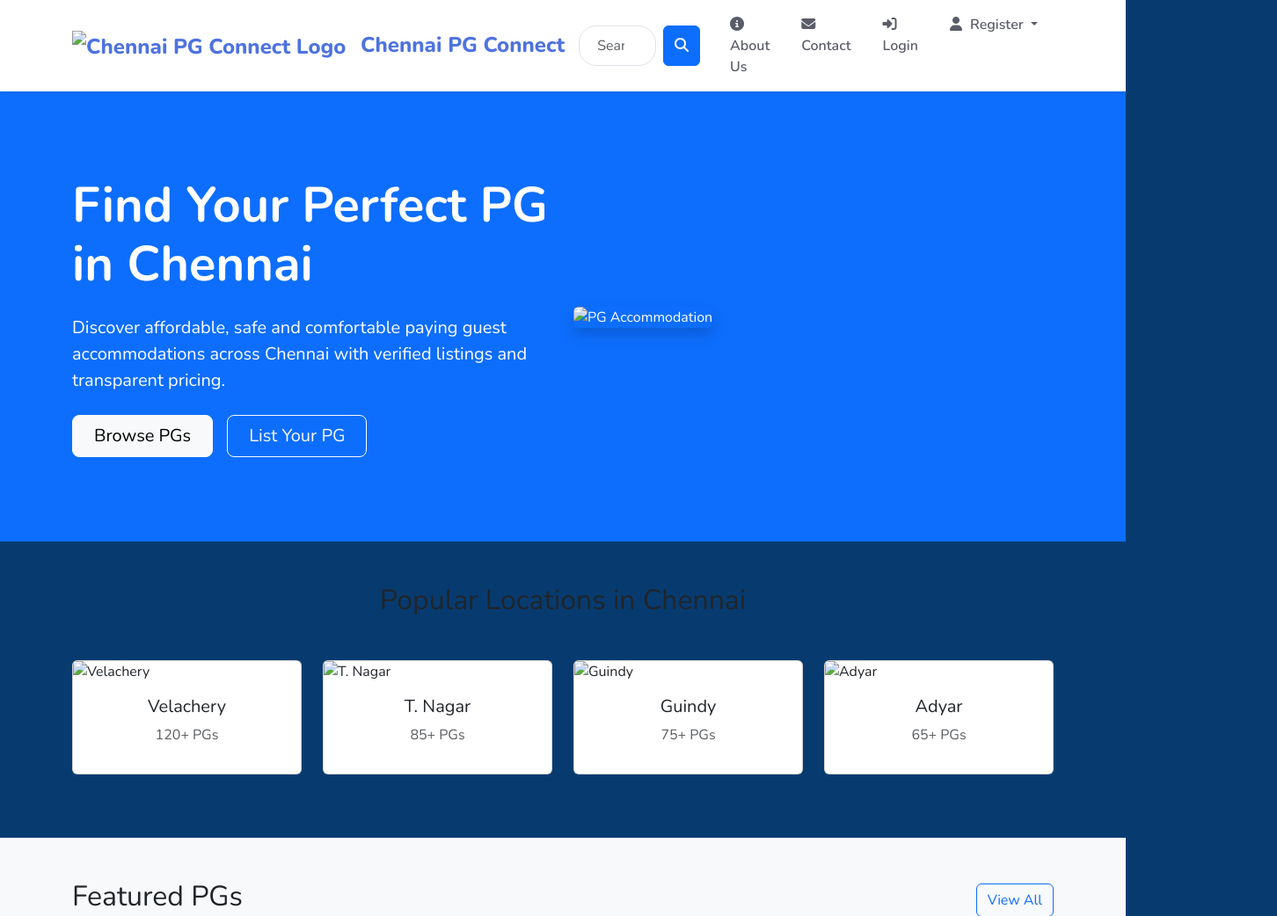
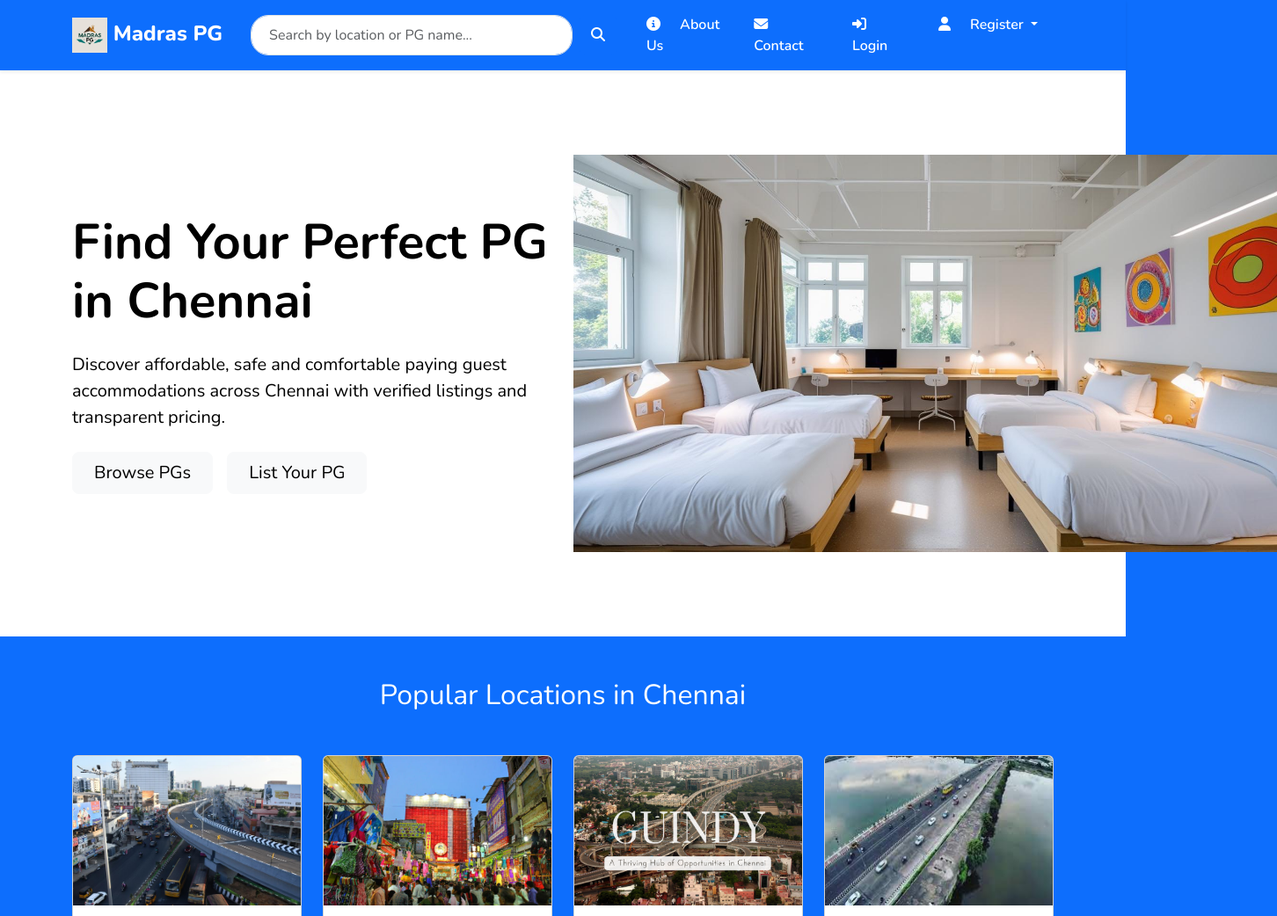
Before and after one commit to Sathish0703/Madras_PG, a plain HTML site: page First_project/index.html in a window 1280 px wide. Shown: the top 1042 px of the page at 88% size, 1452 px wide, since content can reach past the window. Drawn offline with nearby package versions, Linux system fonts and the light colour scheme.

Commit message:
done some changes in navbar colors

```diff
--- a/First_project/index.html
+++ b/First_project/index.html
@@ -3,7 +3,7 @@
 <head>
     <meta charset="UTF-8">
     <meta name="viewport" content="width=device-width, initial-scale=1.0">
-    <title>Chennai PG Connect - Find Your Perfect PG Accommodation</title>
+    <title>Madras PG - Find Your Perfect PG Accommodation</title>
     <!-- Bootstrap CSS -->
     <link href="https://cdn.jsdelivr.net/npm/bootstrap@5.3.0/dist/css/bootstrap.min.css" rel="stylesheet">
     <!-- Font Awesome -->
@@ -15,11 +15,11 @@
 </head>
 <body>
     <!-- Navbar -->
-    <nav class="navbar navbar-expand-lg navbar-light bg-white shadow-sm">
+    <nav class="navbar navbar-expand-lg navbar-light bg-primary shadow-sm">
         <div class="container">
             <a class="navbar-brand" href="index.html">
-                <img src="assets/logo.png" alt="Chennai PG Connect Logo">
-                Chennai PG Connect
+                <img src="assets/logo.png" alt="Madras PG">
+                Madras PG
             </a>
             <button class="navbar-toggler" type="button" data-bs-toggle="collapse" data-bs-target="#navbarNav">
                 <span class="navbar-toggler-icon"></span>
@@ -56,7 +56,7 @@
     </nav>
 
     <!-- Hero Section -->
-    <section class="hero-section bg-primary text-white py-5">
+    <section class="hero-section bg-white text-black py-5">
         <div class="container py-5">
             <div class="row align-items-center">
                 <div class="col-lg-6">
@@ -64,11 +64,11 @@
                     <p class="lead mb-4">Discover affordable, safe and comfortable paying guest accommodations across Chennai with verified listings and transparent pricing.</p>
                     <div class="d-flex gap-3">
                         <a href="listings.html" class="btn btn-light btn-lg px-4">Browse PGs</a>
-                        <a href="login.html?type=owner" class="btn btn-outline-light btn-lg px-4">List Your PG</a>
+                        <a href="login.html?type=owner" class="btn btn-light btn-lg px-4">List Your PG</a>
                     </div>
                 </div>
                 <div class="col-lg-6">
-                    <img src="assets/hero-image.jpg" alt="PG Accommodation" class="img-fluid rounded shadow">
+                    <img src="assets/hero-image.jpg" alt="PG Accommodation" width="800px">
                 </div>
             </div>
         </div>
@@ -77,11 +77,11 @@
     <!-- Popular Locations -->
     <section class="py-5">
         <div class="container">
-            <h2 class="text-center mb-5">Popular Locations in Chennai</h2>
+            <h2 class="text-center text-white mb-5">Popular Locations in Chennai</h2>
             <div class="row">
                 <div class="col-md-3 col-6 mb-4">
                     <a href="listings.html?location=velachery" class="card location-card text-decoration-none">
-                        <img src="assets/velachery.jpg" class="card-img-top" alt="Velachery">
+                        <img src="assets/velachery.jpg" width="50px" height="170px" class="card-img-top" alt="Velachery">
                         <div class="card-body text-center">
                             <h5 class="card-title">Velachery</h5>
                             <p class="text-muted">120+ PGs</p>
@@ -90,7 +90,7 @@
                 </div>
                 <div class="col-md-3 col-6 mb-4">
                     <a href="listings.html?location=t-nagar" class="card location-card text-decoration-none">
-                        <img src="assets/t-nagar.jpg" class="card-img-top" alt="T. Nagar">
+                        <img src="assets/t-nagar.jpg" width="50px" height="170px" class="card-img-top" alt="T. Nagar">
                         <div class="card-body text-center">
                             <h5 class="card-title">T. Nagar</h5>
                             <p class="text-muted">85+ PGs</p>
@@ -99,7 +99,7 @@
                 </div>
                 <div class="col-md-3 col-6 mb-4">
                     <a href="listings.html?location=guindy" class="card location-card text-decoration-none">
-                        <img src="assets/guindy.jpg" class="card-img-top" alt="Guindy">
+                        <img src="assets/guindy.jpg" width="50px" height="170px" class="card-img-top" alt="Guindy">
                         <div class="card-body text-center">
                             <h5 class="card-title">Guindy</h5>
                             <p class="text-muted">75+ PGs</p>
@@ -108,7 +108,7 @@
                 </div>
                 <div class="col-md-3 col-6 mb-4">
                     <a href="listings.html?location=adyar" class="card location-card text-decoration-none">
-                        <img src="assets/adyar.jpg" class="card-img-top" alt="Adyar">
+                        <img src="assets/adyar.jpg" width="50px" height="170px" class="card-img-top" alt="Adyar">
                         <div class="card-body text-center">
                             <h5 class="card-title">Adyar</h5>
                             <p class="text-muted">65+ PGs</p>
@@ -201,7 +201,7 @@
     <!-- How It Works -->
     <section class="py-5">
         <div class="container">
-            <h2 class="text-center mb-5">How Chennai PG Connect Works</h2>
+            <h2 class="text-center mb-5">How Madras PG Works</h2>
             <div class="row text-center">
                 <div class="col-md-4 mb-4">
                     <div class="p-4 rounded-circle bg-primary text-white d-inline-flex align-items-center justify-content-center" style="width: 100px; height: 100px;">
@@ -289,7 +289,7 @@
                                 <i class="fas fa-star text-warning"></i>
                                 <i class="fas fa-star-half-alt text-warning"></i>
                             </div>
-                            <p class="card-text">"Moving to Chennai was stressful, but Chennai PG Connect made finding accommodation so much easier. Great service!"</p>
+                            <p class="card-text">"Moving to Chennai was stressful, but Madras PG made finding accommodation so much easier. Great service!"</p>
                         </div>
                         <div class="card-footer bg-transparent">
                             <div class="d-flex align-items-center">
@@ -323,7 +323,7 @@
         <div class="container py-5">
             <div class="row">
                 <div class="col-lg-4 mb-4">
-                    <h5 class="text-white mb-4">Chennai PG Connect</h5>
+                    <h5 class="text-white mb-4">Madras PG</h5>
                     <p>Your trusted platform to find and list PG accommodations in Chennai. We connect seekers with verified PG providers across the city.</p>
                     <div class="social-icons">
                         <a href="#"><i class="fab fa-facebook-f"></i></a>
@@ -359,14 +359,14 @@
                             <button class="btn btn-light" type="submit">Subscribe</button>
                         </div>
                     </form>
-                    <p><i class="fas fa-phone-alt me-2"></i> +91 9876543210</p>
-                    <p><i class="fas fa-envelope me-2"></i> info@chennaipgconnect.com</p>
+                    <p><i class="fas fa-phone-alt me-2"></i> +91 8825719704</p>
+                    <p><i class="fas fa-envelope me-2"></i> info@MadrasPG.com</p>
                 </div>
             </div>
             <hr class="bg-light">
             <div class="row">
                 <div class="col-md-6 text-center text-md-start">
-                    <p class="mb-0">&copy; 2023 Chennai PG Connect. All rights reserved.</p>
+                    <p class="mb-0">&copy; 2025 Madras PG. All rights reserved.</p>
                 </div>
                 <div class="col-md-6 text-center text-md-end">
                     <a href="terms.html" class="footer-links me-3">Terms of Service</a>
--- a/First_project/style.css
+++ b/First_project/style.css
@@ -1,14 +1,14 @@
 :root {
-    --primary-color: #4e73df;
-    --secondary-color: #f8f9fc;
+    --primary-color: #ffffff;
+    --secondary-color: #ffffff;
     --accent-color: #2e59d9;
-    --dark-color: #5a5c69;
+    --dark-color: #000000;
     --light-color: #ffffff;
 }
 
 body {
     font-family: 'Nunito', sans-serif;
-    background-color: #073b70;
+    background-color: #0d6efd;
     min-height: 100vh;
     display: flex;
     flex-direction: column;
@@ -23,7 +23,7 @@ body {
 
 .navbar-brand img {
     height: 40px;
-    margin-right: 10px;
+    margin-right: auto;
 }
 
 .search-bar {
@@ -38,12 +38,12 @@ body {
 
 .nav-link {
     font-weight: 600;
-    color: var(--dark-color) !important;
+    color: var(--light-color) !important;
     margin: 0 10px;
 }
 
 .nav-link i {
-    margin-right: 5px;
+    margin-right: 18px;
 }
 
 /* Footer Styles */
@@ -172,4 +172,5 @@ footer {
 }
 
 
+
 }
```
Also changed, not shown: First_project/about.html (+4 -4 lines), First_project/contact.html (+4 -4 lines), First_project/details.html (+3 -3 lines), First_project/listings.html (+3 -3 lines), First_project/assets/Velachery.jpg (added), First_project/assets/adyar.jpg (added), First_project/assets/guindy.jpg (added), First_project/assets/hero-image.jpg (added), First_project/assets/logo.png (added), First_project/assets/t-nagar.jpg (added).
